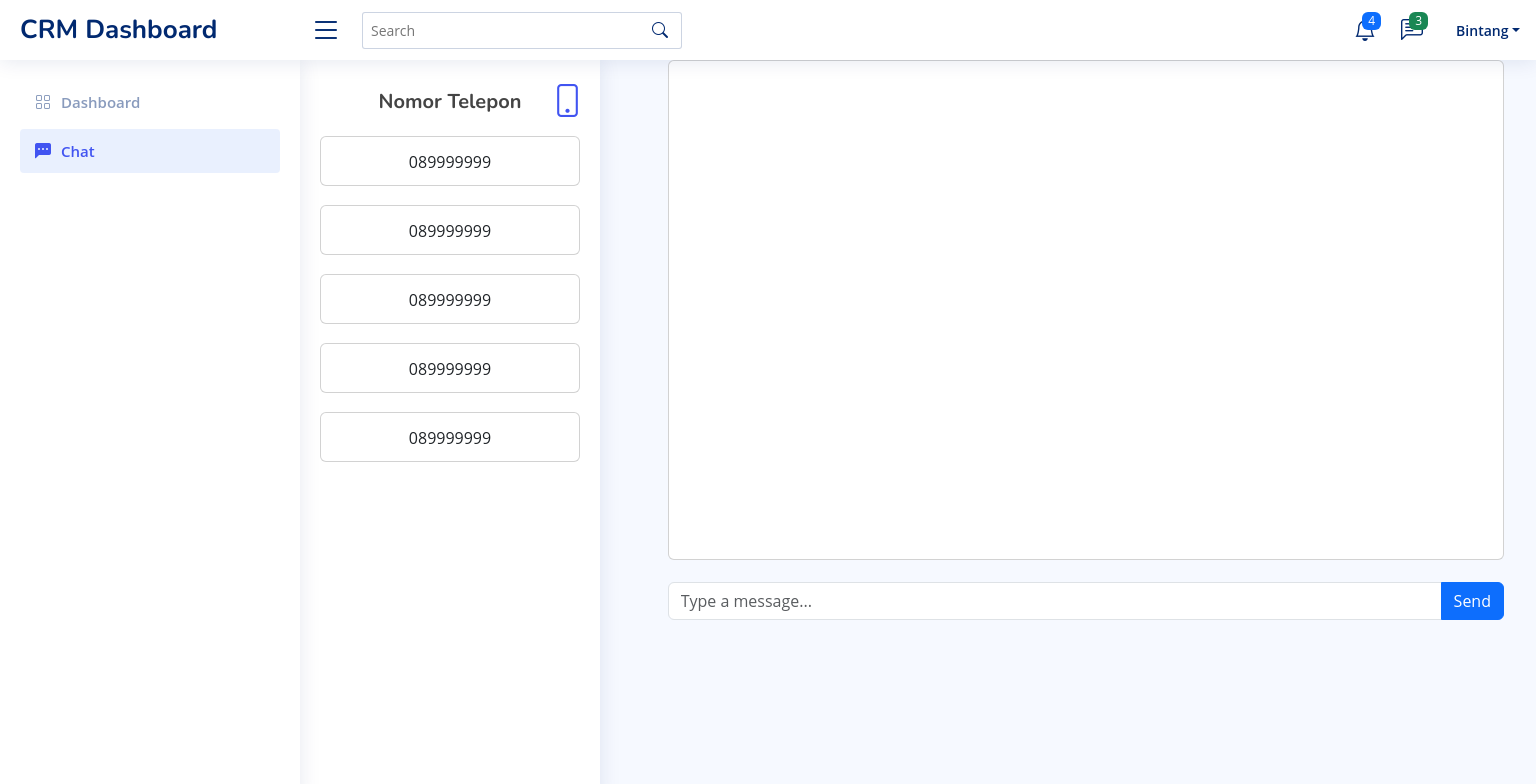
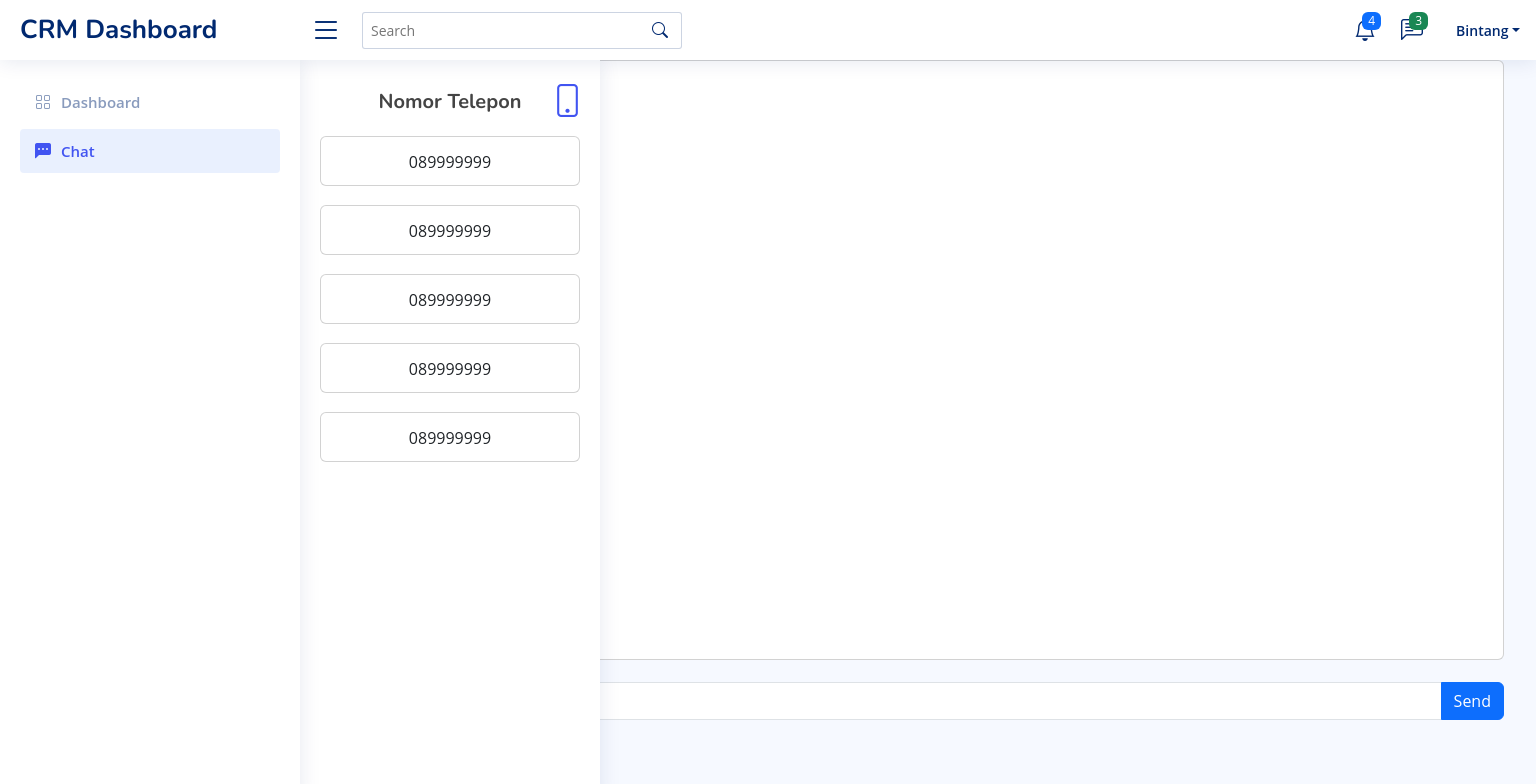
Before and after one commit to bintangithub/crm-with-react1, a React (Create React App) app: page /chat in a window 1536 px wide. Shown: the top 784 px of the page. Built offline with nearby package versions, Linux system fonts and the light colour scheme.

Commit message:
perubahan pada bubbleChat css dan jsx

```diff
--- a/src/component/BubbleChat.jsx
+++ b/src/component/BubbleChat.jsx
@@ -43,11 +43,8 @@ const BubbleChat = () => {
 
   return (
     <>
-      <div className="row">
-        <div className="col-2"></div>
-        <div className="container-chat col-10">
-        {/* <div className="container mt-5"> */}
-            <div className="card p-3" style={{ height: "500px", overflowY: "auto" }}>
+      <div className="container-chat container">
+          <div className="full-message card p-3">
             {messages.map((msg, index) => (
               <ChatBubble key={index} message={msg.text} isSender={msg.isSender} />
             ))}
@@ -65,8 +62,6 @@ const BubbleChat = () => {
               Send
             </button>
           </div>
-          {/* </div> */}
-        </div>
       </div>
     </>
   );
--- a/src/component/bubbleChat.css
+++ b/src/component/bubbleChat.css
@@ -12,3 +12,29 @@
     right: 20px;
     transition: all 0.3s;
 }
+
+.container-chat.container .full-message.card{
+    height: 600px;
+    overflow-y: auto;
+}
+
+@media (min-width:1500px){
+    .toggle-sidebar .container-chat{
+        position: absolute;
+        width: 87%;
+        margin: 0 0 0 0;
+    }
+
+    .container-chat .full-message.card{
+        height: 1000px;
+        overflow-y: auto;
+    }
+
+    .container-chat{
+        position: absolute;
+        width: 75%;
+        top: 60px;
+        right: 20px;
+        transition: all 0.3s;
+    }
+}
```
Lines whose indentation alone changed are shown as unchanged.
